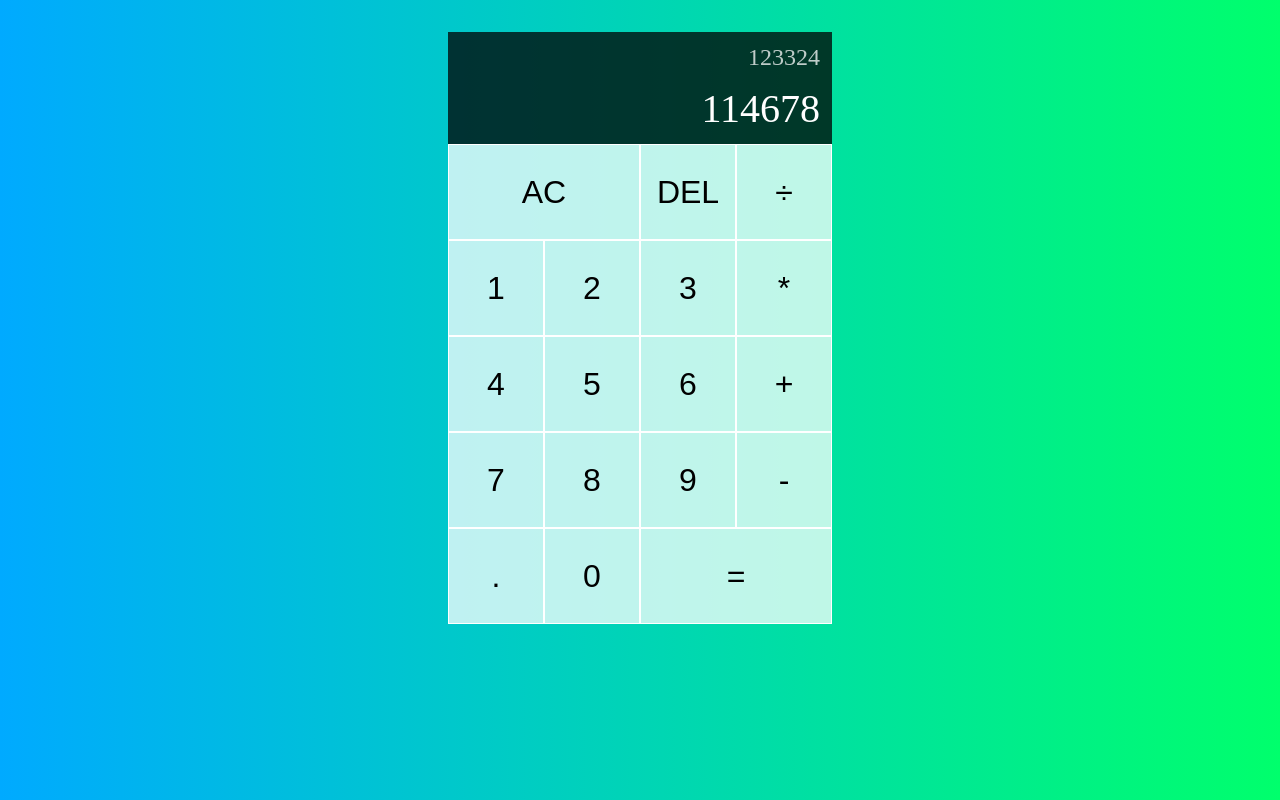
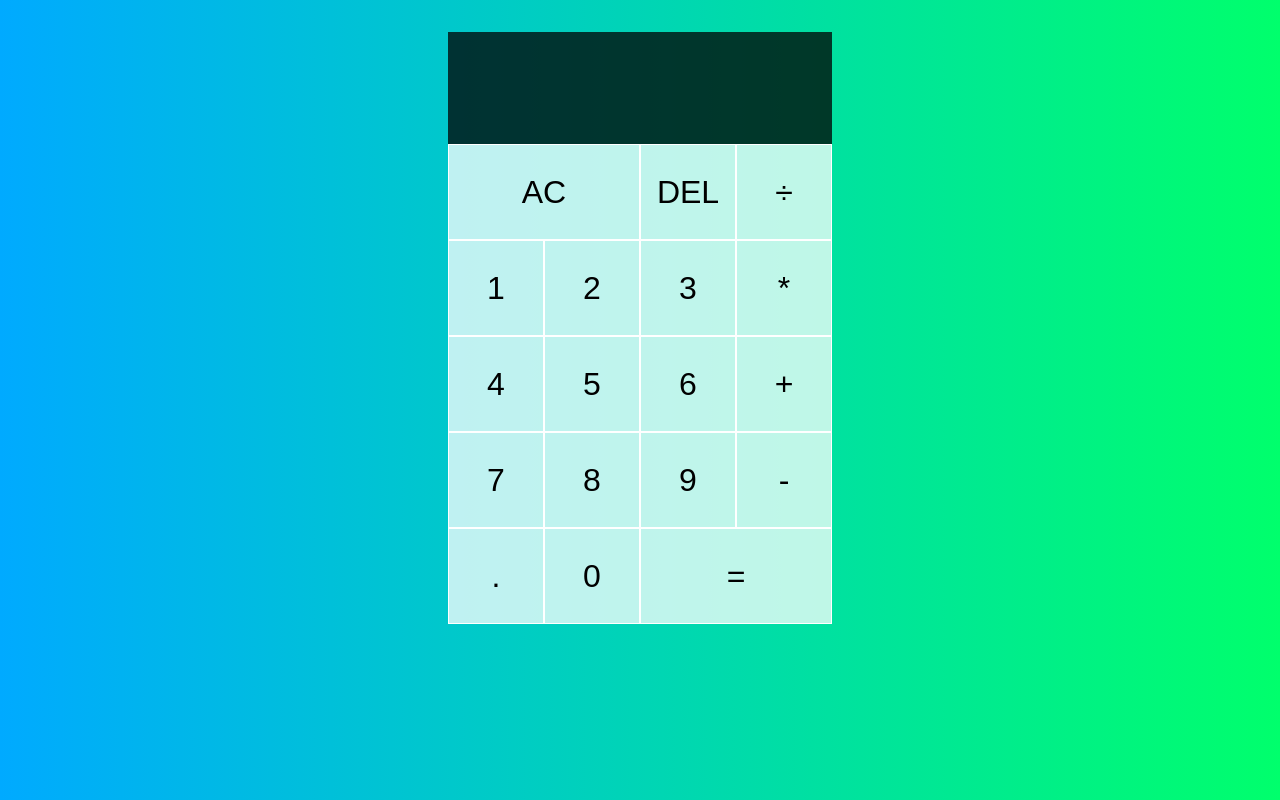
Before and after one commit to Seun-works/React-Calculator, a React (Create React App) app: page / in a window 1280 px wide. Built offline with nearby package versions, Linux system fonts and the light colour scheme.

Commit message:
added functionality for adding digits to the calculator

```diff
--- a/src/App.jsx
+++ b/src/App.jsx
@@ -1,29 +1,59 @@
+/* eslint-disable default-case */
 import './Styles.css';
 
+import DigitButton from './DigitButton';
+import OperationButton from './OperationButton';
+import {useReducer} from 'react';
+
+//THis variable represents all the actions that we want to be able to perform in the calculator
+export const ACTIONS = {
+  ADD_DIGIT: 'add-digit',
+  CHOOSE_OPERATION: 'choose-operation',
+  CLEAR: 'clear',
+  DELETE_DIGIT: 'delete-digit',
+  EVALUATE: 'evaluate'
+}
+
+//This is a reducer which gives each button in the calculator its functionality
+const reducer = (state, {type, payload}) => {
+  switch(type) {
+    case ACTIONS.ADD_DIGIT:
+      if(payload.digit === '0' && state.currentOperand === '0') return state
+      return {
+        ...state,
+        currentOperand: `${state.currentOperand || ""}${payload.digit}`,
+      }
+  }
+}
+
+
 function App() {
+  const [{currentOperand, previousOperand, operation}, dispatch] = useReducer(reducer, {});
+
+
   return (
     <div className="calculator-grid">
       <div className="output">
-        <div className="previous-operand">123324</div>
-        <div className="current-operand">114678</div>
+        <div className="previous-operand">{previousOperand} {operation}</div>
+        <div className="current-operand">{currentOperand}</div>
       </div>
       <button className = "span-two">AC</button>
       <button className = "">DEL</button>
-      <button className = "">÷</button>
-      <button className = "">1</button>
-      <button className = "">2</button>
-      <button className = "">3</button>
-      <button className = "">*</button>
-      <button className = "">4</button>
-      <button className = "">5</button>
-      <button className = "">6</button>
-      <button className = "">+</button>
-      <button className = "">7</button>
-      <button className = "">8</button>
-      <button className = "">9</button>
-      <button className = "">-</button>
-      <button className = "">.</button>
-      <button className = "">0</button>
+      <OperationButton operation = "÷" dispatch={dispatch} />
+      <DigitButton digit = "1" dispatch={dispatch} />
+      <DigitButton digit = "2" dispatch={dispatch} />
+      <DigitButton digit = "3" dispatch={dispatch} />
+      <OperationButton operation = "*" dispatch={dispatch} />
+      <DigitButton digit = "4" dispatch={dispatch} />
+      <DigitButton digit = "5" dispatch={dispatch} />
+      <DigitButton digit = "6" dispatch={dispatch} />
+      <OperationButton operation = "+" dispatch={dispatch} />
+      <DigitButton digit = "7" dispatch={dispatch} />
+      <DigitButton digit = "8" dispatch={dispatch} />
+      <DigitButton digit = "9" dispatch={dispatch} />
+      <OperationButton operation = "-" dispatch={dispatch} />
+      <DigitButton digit = "." dispatch={dispatch} />
+      <DigitButton digit = "0" dispatch={dispatch} />
       <button className = "span-two">=</button>
 
     </div>
--- /dev/null
+++ b/src/DigitButton.jsx
@@ -0,0 +1,10 @@
+import { ACTIONS } from './App';
+import React from 'react'
+
+const DigitButton = ({dispatch, digit}) => {
+    return (
+        <button onClick = {() => dispatch({type: ACTIONS.ADD_DIGIT, payload: {digit}})}>{digit}</button>
+    )
+}
+
+export default DigitButton;
--- /dev/null
+++ b/src/OperationButton.jsx
@@ -0,0 +1,10 @@
+import { ACTIONS } from './App';
+import React from 'react'
+
+const OperationButton = ({dispatch, operation}) => {
+    return (
+        <button onClick = {() => dispatch({type: ACTIONS.CHOOSE_OPERATION, payload: {operation}})}>{operation}</button>
+    )
+}
+
+export default OperationButton;
```
